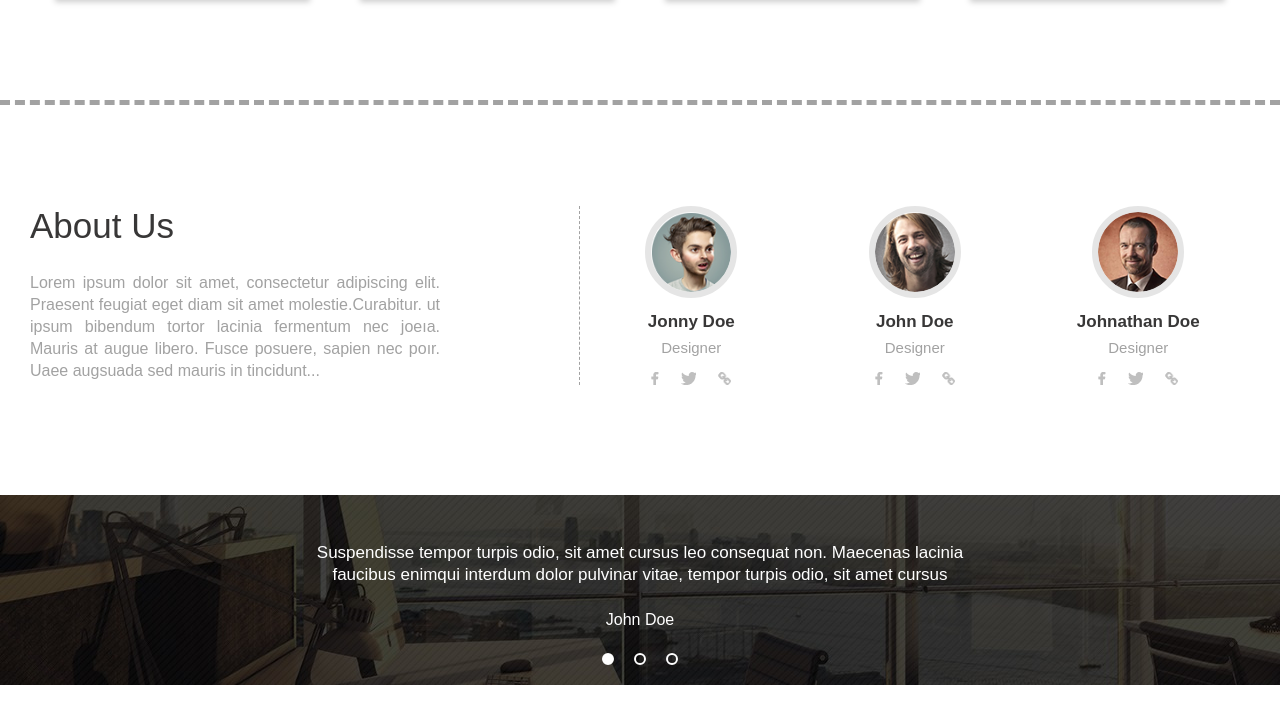
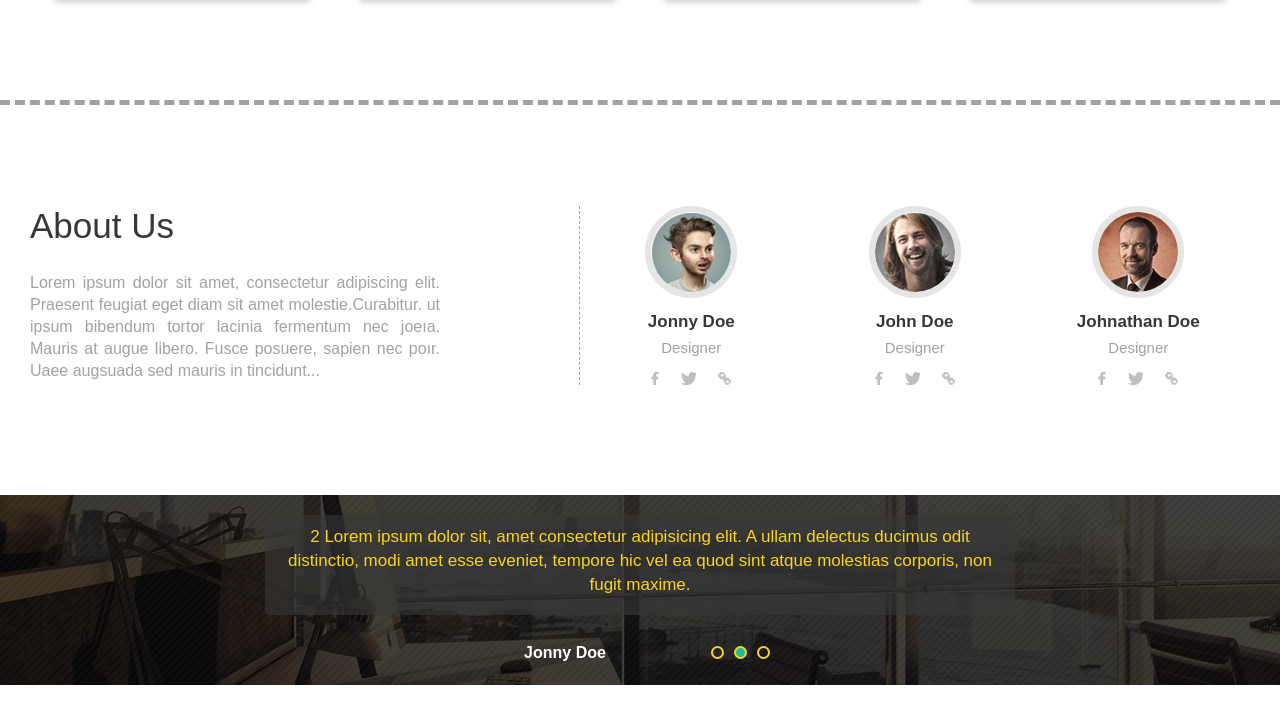
Before and after one commit to Prudkiy/ghost, a website: page public/index.html in a window 1280 px wide. Shown: the part 2083-2807 px from the top of the page. Drawn offline with nearby package versions, Linux system fonts and the light colour scheme.

Commit message:
end work slide

```diff
--- a/public/index.html
+++ b/public/index.html
@@ -228,17 +228,17 @@
         <div class="slide">
             <div class="slide__wraper view-port">
                 <div class="slide__text">
-                        <p class="slide__text_0">Suspendisse tempor turpis odio, sit amet cursus leo consequat non. Maecenas lacinia faucibus enimqui
-                        interdum dolor pulvinar vitae, tempor turpis odio, sit amet cursus</p>
-                        <p class="slide__text_1">Lorem ipsum dolor sit, amet consectetur adipisicing elit. A ullam delectus ducimus odit distinctio, modi amet esse eveniet, tempore hic vel ea quod sint atque molestias corporis, non fugit maxime.</p>
-                        <p class="slide__text_2">Lorem ipsum dolor sit, amet consectetur adipisicing elit. Totam, dignissimos earum! Quia quas adipisci quae delectus saepe molestias accusantium voluptatibus odit.</p>
-                </div>
-                <div class="slide__nameText">
-                        <p class="slide__text_0">John Doe</p>
-                        <p class="slide__text_1">Jonny Doe</p>
-                        <p class="slide__text_2">Johnathan Doe</p>
+                        <p class="slide__text_0">1 Suspendisse tempor turpis odio, sit amet cursus leo consequat non. Maecenas lacinia faucibus enimqui
+                        interdum dolor pulvinar vitae, tempor turpis odio, sit amet cursus. Suspendisse tempor turpis odio, sit amet cursus leo consequat non. Maecenas lacinia.</p>
+                        <p class="slide__text_1">2 Lorem ipsum dolor sit, amet consectetur adipisicing elit. A ullam delectus ducimus odit distinctio, modi amet esse eveniet, tempore hic vel ea quod sint atque molestias corporis, non fugit maxime.</p>
+                        <p class="slide__text_2">3 Lorem ipsum dolor sit, amet consectetur adipisicing elit. Totam, dignissimos earum! Quia quas adipisci quae delectus saepe molestias accusantium voluptatibus odit.</p>
                 </div>
                 <div class="slide__footer">
+                        <div class="slide__nameText">
+                                <p class="slide__text_0">John Doe</p>
+                                <p class="slide__text_1">Jonny Doe</p>
+                                <p class="slide__text_2">Johnathan Doe</p>
+                        </div>
                         <div class="slide__nav">
                                 <div class="slide__text_0 slide__thisButtom"></div>
                                 <div class="slide__text_1"></div>
--- a/public/js/slide.js
+++ b/public/js/slide.js
@@ -1,5 +1,80 @@
 $( document ).ready(function() {
+
+    let summElSlide = $('.slide__nav > div').length; // определяем количество слайдов
+    summElSlide = summElSlide - 1;
+    let intervalSlide; // тут будет функция setInterval
+    let positionSlide = 0; // начальная позиця слайдов (с нуля)
+    let classActive = 'slide__thisButtom'; // название класса для активной кнопки
+    let nameMainClassSlide = 'slide__text_'; // название базового класса
+    let timeSlideInerval = 3000; // время смены слайдов в м/с
+
+    function activeButSlide (numSlide) { // функция смены активной кнопки
+        $('.slide__nav div').removeClass(classActive);
+        $('.slide__nav .' + numSlide).addClass(classActive);
+    }
+
+    function activeTextSlide (numSlide) { // функция смены активного текста
+        $('.slide__text p').slideUp();
+        $('.slide__text .' + numSlide).slideDown();
+    }
+
+    function activeNameSlide (numSlide) { // функция смены активного имени
+        $('.slide__nameText p').css('opacity', '0');
+        setTimeout(()=>{
+            $('.slide__nameText p').hide();
+
+        $('.slide__nameText .' + numSlide).show();
+        $('.slide__nameText .' + numSlide).css('opacity', '1');
+        },500);
+
+    }
+
+    function mouseInText () { // курсор на тексте
+        clearInterval(intervalSlide);
+    }
+
+    function mouseOutText () { // курсор покинул текс
+        slide(positionSlide);
+    }
+
+    function slide (numSlide) { // функция интервала
+        positionSlide = numSlide ;
+
+        intervalSlide = setInterval(function(){
+
+            if(positionSlide >= summElSlide ) positionSlide = -1;
+            if (positionSlide !== summElSlide )positionSlide++;
+
+            activeButSlide (nameMainClassSlide + positionSlide) // функция для кнопки
+            activeTextSlide (nameMainClassSlide + positionSlide) // указать активный текст
+            activeNameSlide (nameMainClassSlide + positionSlide) // указать активное имя
 
 
 
+        },
+        timeSlideInerval);
+
+    }
+
+    $('.slide__nav > div').click(function(item){ // клик по кнопке
+
+        let element = $(this);
+        let thisElClass = element.attr('class');
+        if ( thisElClass.indexOf(classActive) > 0 ) {
+            thisElClass = thisElClass.substring(0, 13); // получить класс кнопки
+        }
+
+        clearInterval(intervalSlide);
+        let thisNumSlide = thisElClass.substring(12, 13) // получить номер слайда
+        activeButSlide (thisElClass); // указать активную кнопку
+        activeTextSlide (thisElClass) // указать активный текст
+        activeNameSlide (thisElClass) // указать активное имя
+        slide(thisNumSlide); // запусить интервал от заданого номера слайда
+
+    });
+
+    $( '.slide__text' ).mouseenter( mouseInText ).mouseleave( mouseOutText ); // курсор вошел / вышел за текст
+
+    slide(positionSlide);
+
 });
--- a/src/scss/partials/_params.scss
+++ b/src/scss/partials/_params.scss
@@ -2,6 +2,7 @@
 
 $colorBgBlackHeadline: #383737;
 $colorBgBlackHeadlineRgba: rgba(56, 55, 55, .9);
+$colorBgBlackHeadlineRgba2: rgba(56, 55, 55, .6);
 $colorGrayDiscription: #A2A2A2;
 $colorGrayFormText: #868686;
 $colorGrayline: #D9D9D9;
--- a/src/scss/slide.scss
+++ b/src/scss/slide.scss
@@ -7,63 +7,66 @@
     height: 190px;
     background-image: url('../img/bg-comment.jpg');
     margin-bottom: 95px;
-    display: flex;
-    align-items: center;
-    align-self: center;
-    position: relative;
+    @include mobile {
+        display: none;
+    }
     &__wraper {
-        display: flex;
-        width: 700px;
-        justify-content: center;
-        flex-direction: column;
-        align-items: center;
-        height: 50px;
-        font-weight: bold;
+        width: 750px;
     }
     &__text {
-        text-align: center;
-        font-size: 17px;
-        color: #ffffff;
-        line-height: 22px;
-        position: relative;
-        top: -10px;
+        height: 100px;
+        margin-top: 20px;
+        border-radius: 5px;
+        background-color: $colorBgBlackHeadlineRgba2;
+        overflow: hidden;
         p {
             display: none;
-            &:first-child {
-                display: block;
-            }
-        }
-    }
-    &__nameText {
-        color: #ffffff;
-        margin-top: 15px;
-        text-align: center;
-        p {
-            display: none;
+            color: $colorYellow;
+            padding: 10px;
+            line-height: 24px;
+            font-size: 17px;
+            font-weight: normal;
+            text-align: center;
             &:first-child {
                 display: block;
             }
         }
     }
     &__footer {
-        width: 100%;
-        position: absolute;
-        bottom: 20px;
         display: flex;
+        height: 20px;
+        margin-top: 27px;
         justify-content: center;
     }
+    &__nameText {
+        width: 200px;
+        p {
+            display: none;
+            color: #ffffff;
+            font-size: 16px;
+            font-weight: bold;
+            text-align: center;
+            position: relative;
+            top: 2px;
+            transition: all 0.5s;
+            &:first-child {
+                display: block;
+            }
+        }
+    }
     &__nav {
-        display: flex;
-        div {
-            width: 8px;
-            height: 8px;
+        width: 150px;
+        @include flex-center;
+        & > div {
+            width: 9px;
+            height: 9px;
+            border: 2px solid $colorYellow;
             border-radius: 50%;
-            border: 2px solid #ffffff;
-            margin: 18px 10px 0 10px;
+            margin: 0 5px;
             cursor: pointer;
         }
     }
     &__thisButtom {
-        background-color: #ffffff;
+        background-color: $colorTorq;
     }
 }
```
Also changed, not shown: public/css/bundle.min.css.
